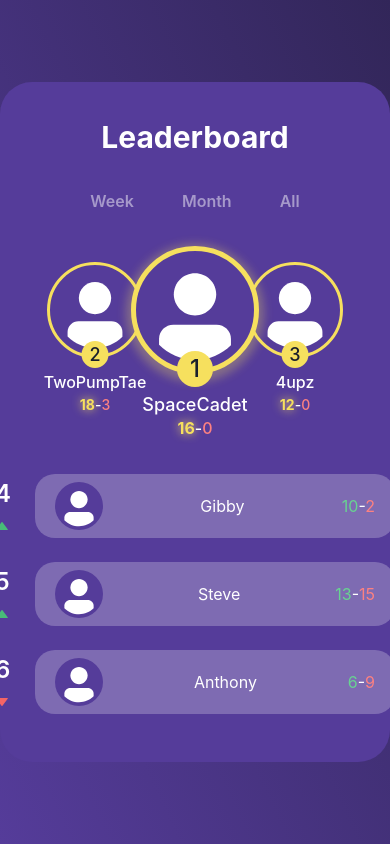
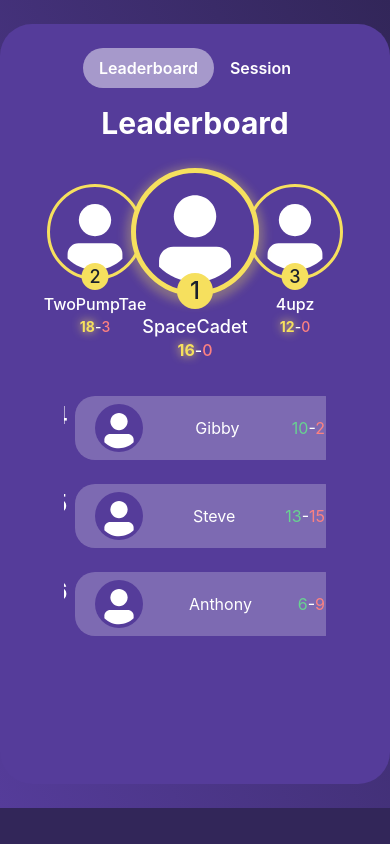
Before and after one commit to 4upz/leaderboard, a React (Create React App) app: page / in a window 390 px wide. Built offline with nearby package versions, Linux system fonts and the light colour scheme.

Commit message:
Adds tabs for leaderboard and some mobile compatibility

```diff
--- a/src/App.js
+++ b/src/App.js
@@ -6,7 +6,7 @@ const containerProps = {
   align: 'center',
   w: '100%',
   bgGradient: 'linear(to-tr, purple.700, purple.900)',
-  height: '100vh',
+  height: ['initial', '100vh'],
   py: 6,
   className: 'App',
 }
--- a/src/Leaderboard/Leaderboard.js
+++ b/src/Leaderboard/Leaderboard.js
@@ -1,6 +1,5 @@
 import React from 'react'
-import { Box, Heading } from '@chakra-ui/react'
-import Filter from './Filter'
+import { Box, Heading, Tabs, TabList, TabPanels, Tab, TabPanel } from '@chakra-ui/react'
 import LeaderboardList from './LeaderboardList'
 import TopThreeList from './TopThreeList'
 import leaderboardHelper from '../utils/leaderboardHelper'
@@ -8,10 +7,10 @@ import users from '../mocks/users'
 
 const containerProps = {
   p: 3,
-  minH: '80vh',
+  minH: '90vh',
   width: ['100%', '60%'],
   bg: 'purple.700',
-  bgGradient: 'linear(to-br, rgba(85, 60, 154, 0.7), rgba(85, 60, 154, 0.3))',
+  bgGradient: 'linear(to-tr, rgba(85, 60, 154, 0.7), rgba(85, 60, 154, 0.3))',
   borderRadius: '2rem',
 }
 
@@ -20,13 +19,28 @@ function Leaderboard() {
   const topThreeUsers = leaderboardHelper.firstThreeOf(userPlacements)
   const remainingUsers = leaderboardHelper.afterFirstThreeOf(userPlacements)
   return (
-    <Box {...containerProps}>
-      <Heading color="white" textAlign="center" my={6}>
-        Leaderboard
-      </Heading>
-      <Filter />
-      <TopThreeList users={topThreeUsers} />
-      <LeaderboardList users={remainingUsers} />
+    <Box {...containerProps} p={6}>
+      <Tabs align="center" variant="solid-rounded" colorScheme="whiteAlpha">
+        <TabList>
+          <Tab color="white">Leaderboard</Tab>
+          <Tab color="white">Session</Tab>
+        </TabList>
+
+        <TabPanels>
+          <TabPanel>
+            <Heading color="white" textAlign="center" mb={6}>
+              Leaderboard
+            </Heading>
+            <TopThreeList users={topThreeUsers} />
+            <LeaderboardList users={remainingUsers} />
+          </TabPanel>
+          <TabPanel>
+            <Heading color="white" textAlign="center" mb={6}>
+              Session
+            </Heading>
+          </TabPanel>
+        </TabPanels>
+      </Tabs>
     </Box>
   )
 }
--- a/src/Leaderboard/LeaderboardItem.js
+++ b/src/Leaderboard/LeaderboardItem.js
@@ -3,7 +3,7 @@ import { Flex, Box, Stat, StatNumber, StatArrow, Avatar, HStack, Text } from '@c
 
 function LeaderboardItem({ place, user }) {
   return (
-    <Flex w="400px" my={3} align="center">
+    <Flex w="300px" my={3} align="center">
       <Stat w="15px" size="md">
         <StatNumber color="white">{place}</StatNumber>
         <StatArrow type={user.hasIncreased ? 'increase' : 'decrease'} />
--- a/src/Leaderboard/LeaderboardList.js
+++ b/src/Leaderboard/LeaderboardList.js
@@ -4,7 +4,7 @@ import LeaderboardItem from './LeaderboardItem'
 
 function LeaderboardList({ users }) {
   return (
-    <Flex m="6" direction="column" align="center">
+    <Flex m="6" direction="column" align="center" maxH={['initial', '600px']} overflowY="auto">
       {users.map((user, index) => (
         <LeaderboardItem key={user.id} place={4 + index} user={user} />
       ))}
```
Also changed, not shown: 2 other files (tests, documents, lock files or other folders).
